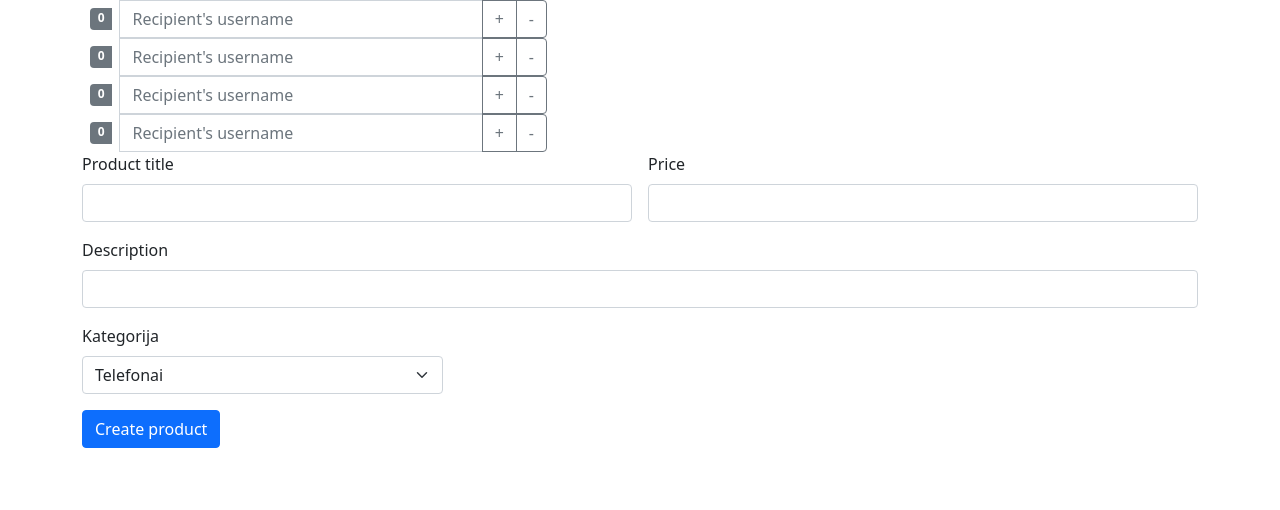
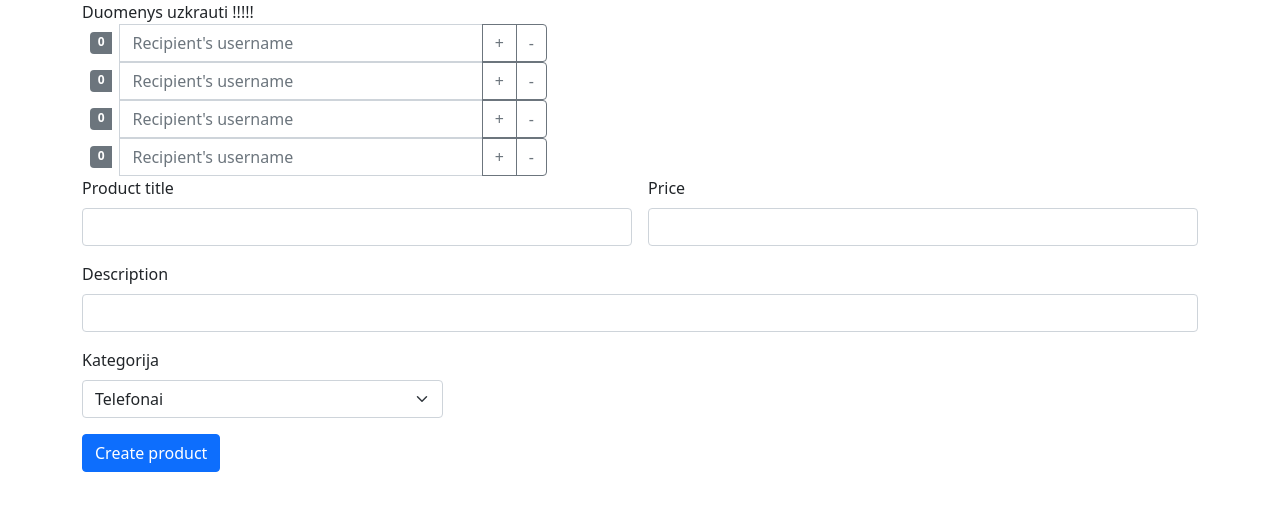
Before and after one commit to tsimonavicius/spring-courses-2021-04, a React (Create React App) app in the folder restful-eshop/eshop-ui/: page / in a window 1280 px wide. Shown: the top 510 px of the page. Built offline with nearby package versions, Linux system fonts and the light colour scheme.

Commit message:
23 paskaita hooks lifeCycle

```diff
--- a/restful-eshop/eshop-ui/src/components/examples/controlled/Item.js
+++ b/restful-eshop/eshop-ui/src/components/examples/controlled/Item.js
@@ -22,7 +22,6 @@ export default class Item extends React.Component {
                                 onClick={() => this.props.onHandlingRemoveQuantity(this.props.item)}>-
                         </button>
                     </div>
-                    {/*{this.props.item.text.length > 0 && <span>{this.props.item.text}</span>}*/}
                     {
                         this.props.item.isItemTextVisible && <ItemText item={this.props.item}
                                   onHandlingHideText={this.props.onHandlingHideText}/>
--- /dev/null
+++ b/restful-eshop/eshop-ui/src/components/examples/controlled/ItemLifeCycleHooks.js
@@ -0,0 +1,25 @@
+import {useEffect, useState} from "react";
+
+export default ({timeOut}) => {
+
+    const [loading, setLoading] = useState(true);
+
+    useEffect(() => {
+        console.log("Mountinam....");
+
+        setTimeout(() => {
+            setLoading(false);
+        }, timeOut);
+
+        return () => {
+            console.log("updating, unmounting....");
+        }
+    });
+
+    return (
+        <>
+            {loading && <div>Loading...</div>}
+            {!loading && <div>Duomenys uzkrauti !!!!!</div>}
+        </>
+    );
+}
--- a/restful-eshop/eshop-ui/src/components/examples/controlled/Items.js
+++ b/restful-eshop/eshop-ui/src/components/examples/controlled/Items.js
@@ -1,5 +1,6 @@
 import React from "react";
 import Item from "./Item";
+import ItemLifeCycleHooks from "./ItemLifeCycleHooks";
 
 export default class Items extends React.Component {
 
@@ -60,6 +61,7 @@ export default class Items extends React.Component {
     render() {
         return (
             <>
+                <ItemLifeCycleHooks timeOut={2000}/>
                 {
                     this.state.items.map(item => <Item key={item.id}
                                                        item={item}
```
